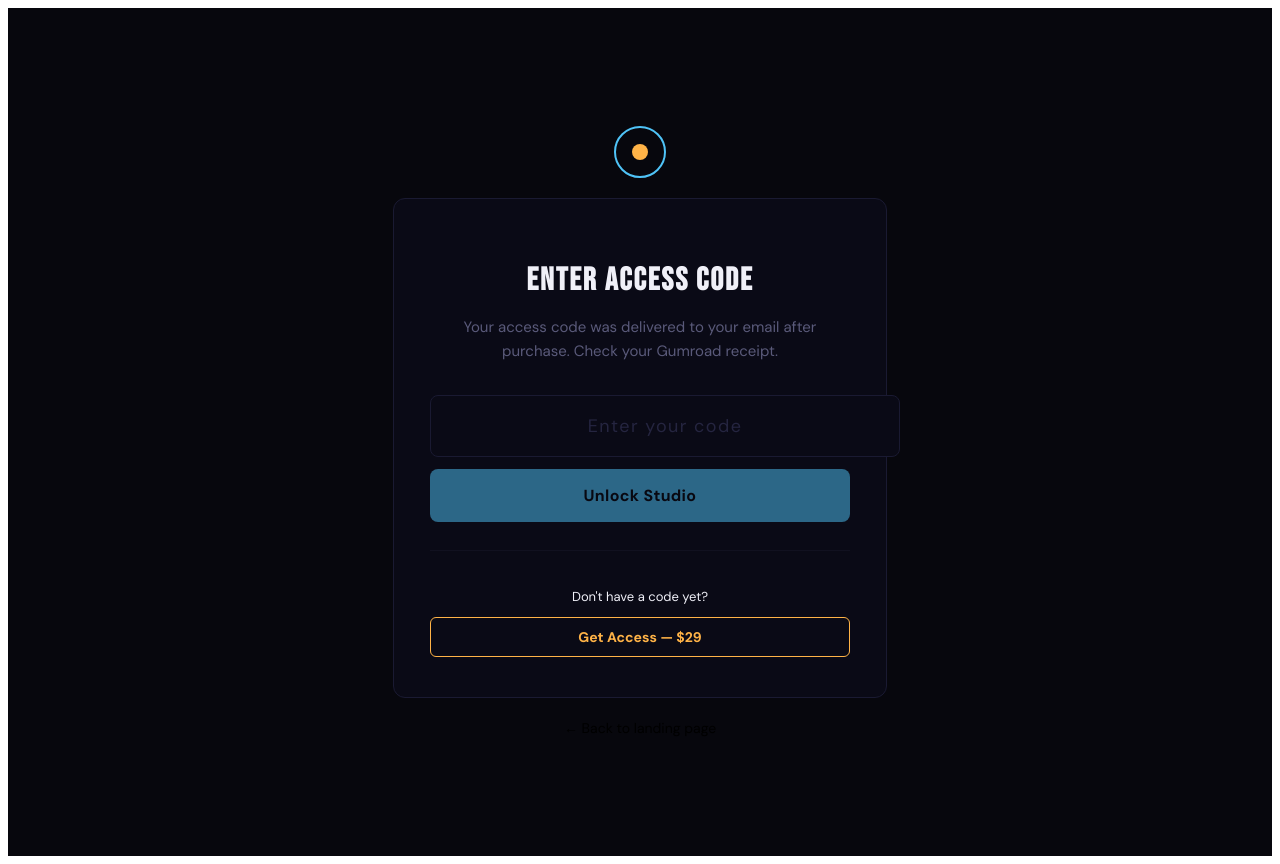
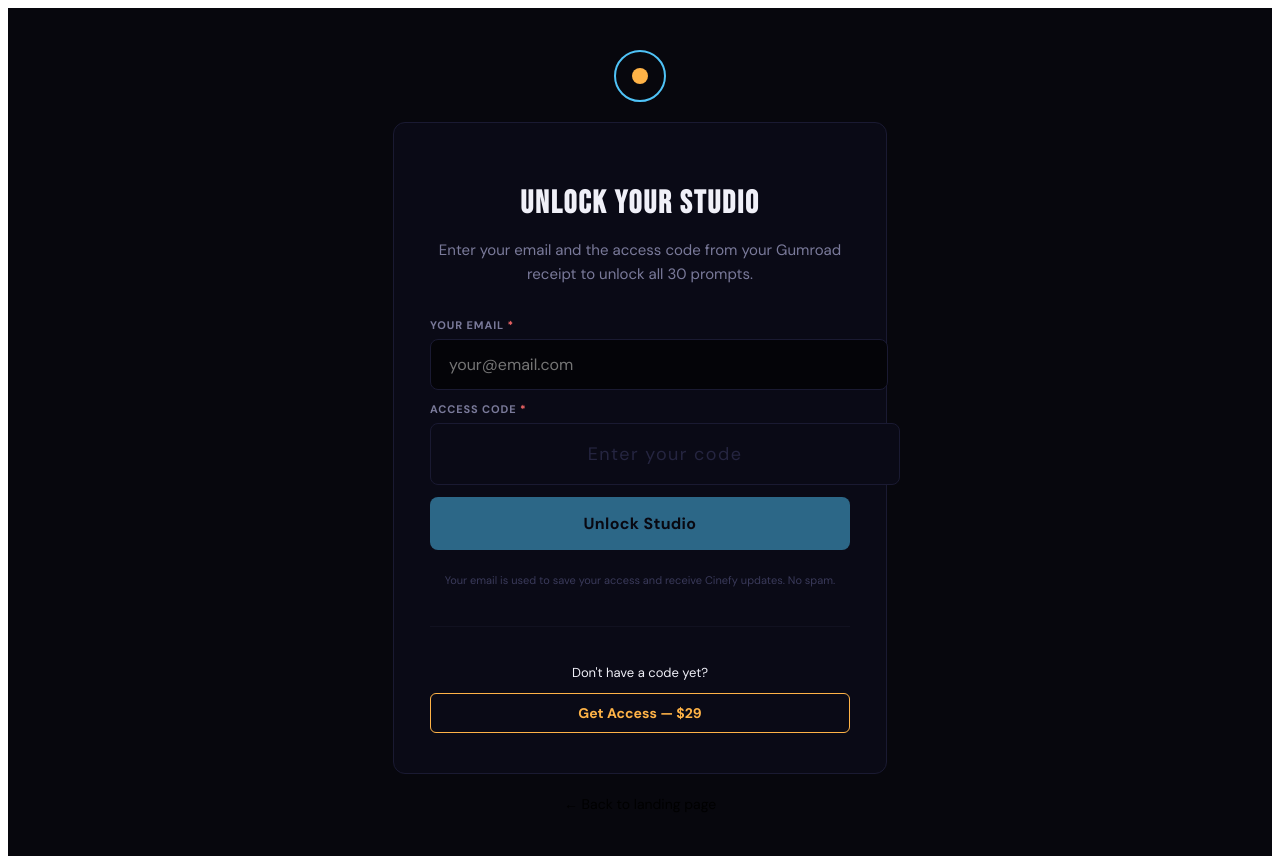
Before and after one commit to damonself5/CINEFY, a React (Vite) app: page / in a window 1280 px wide. Both pictures are taken after a click on the button "Try the Studio Free". Built offline with nearby package versions, Linux system fonts and the light colour scheme.

Commit message:
Update App.jsx

```diff
--- a/src/App.jsx
+++ b/src/App.jsx
@@ -1054,22 +1054,50 @@
 // ── ACCESS GATE ───────────────────────────────────────────
 function AccessGate({ onUnlock, onBack }) {
   const [code, setCode] = useState("");
+  const [email, setEmail] = useState("");
   const [error, setError] = useState("");
+  const [emailError, setEmailError] = useState("");
   const [checking, setChecking] = useState(false);
 
   const VALID_CODES = ["CINEFY2026", "cinefy2026"];
 
-  const handleSubmit = () => {
+  const handleSubmit = async () => {
+    // Validate email first
+    if (!email || !email.includes("@") || !email.includes(".")) {
+      setEmailError("Please enter a valid email address.");
+      return;
+    }
+    if (!code.trim()) {
+      setError("Please enter your access code.");
+      return;
+    }
     setChecking(true);
-    setTimeout(() => {
-      if (VALID_CODES.includes(code.trim().toUpperCase()) ||
-          VALID_CODES.includes(code.trim())) {
-        onUnlock();
-      } else {
+    setError(""); setEmailError("");
+
+    const isValid = VALID_CODES.includes(code.trim().toUpperCase()) ||
+                    VALID_CODES.includes(code.trim());
+    if (!isValid) {
       setError("Invalid access code. Check your Gumroad receipt and try again.");
       setChecking(false);
-      }
-    }, 600);
+      return;
+    }
+
+    // Submit email to Formspree before unlocking
+    try {
+      await fetch("https://formspree.io/f/xjgazdvz", {
+        method: "POST",
+        headers: { "Content-Type": "application/json", "Accept": "application/json" },
+        body: JSON.stringify({
+          email,
+          source: "Cinefy Studio Access — Code Redemption",
+          code: code.trim().toUpperCase(),
+          timestamp: new Date().toISOString(),
+        }),
+      });
+    } catch (_) {
+      // Silently continue even if Formspree fails — don't block access
+    }
+    onUnlock();
   };
 
   return (
@@ -1120,14 +1148,43 @@
       }}>
         <div style={{textAlign:"center", marginBottom:32}}>
           <h1 style={{fontFamily:"Bebas Neue", fontSize:32, letterSpacing:"0.06em", marginBottom:8}}>
-            Enter Access Code
+            Unlock Your Studio
           </h1>
-          <p style={{fontSize:15, color:"#5A5A7A", lineHeight:1.6}}>
-            Your access code was delivered to your email after purchase. Check your Gumroad receipt.
+          <p style={{fontSize:15, color:"#7A7A9A", lineHeight:1.6}}>
+            Enter your email and the access code from your Gumroad receipt to unlock all 30 prompts.
           </p>
         </div>
 
         <div style={{display:"flex", flexDirection:"column", gap:12}}>
+
+          {/* Email field — required */}
+          <div>
+            <label style={{display:"block",fontSize:11,fontWeight:700,letterSpacing:"0.08em",color:"#7A7A9A",marginBottom:7}}>
+              YOUR EMAIL <span style={{color:"#FF6B6B"}}>*</span>
+            </label>
+            <input
+              type="email"
+              placeholder="your@email.com"
+              value={email}
+              onChange={e => { setEmail(e.target.value); setEmailError(""); }}
+              onKeyDown={e => e.key === "Enter" && handleSubmit()}
+              style={{
+                background:"#040408", border:`1px solid ${emailError ? "#FF6B6B" : "#1A1A32"}`,
+                color:"#F0F0F8", fontFamily:"DM Sans", fontSize:16,
+                width:"100%", padding:"14px 18px", borderRadius:8,
+                outline:"none", transition:"border-color 0.15s",
+              }}
+            />
+            {emailError && (
+              <p style={{fontSize:12,color:"#FF6B6B",marginTop:5}}>{emailError}</p>
+            )}
+          </div>
+
+          {/* Access code field */}
+          <div>
+            <label style={{display:"block",fontSize:11,fontWeight:700,letterSpacing:"0.08em",color:"#7A7A9A",marginBottom:7}}>
+              ACCESS CODE <span style={{color:"#FF6B6B"}}>*</span>
+            </label>
             <input
               className="gate-input"
               placeholder="Enter your code"
@@ -1135,6 +1192,7 @@
               onChange={e => { setCode(e.target.value); setError(""); }}
               onKeyDown={e => e.key === "Enter" && handleSubmit()}
             />
+          </div>
 
           {error && (
             <p style={{
@@ -1144,9 +1202,14 @@
             }}>{error}</p>
           )}
 
-          <button className="gate-btn" onClick={handleSubmit} disabled={!code.trim() || checking}>
-            {checking ? "Checking..." : "Unlock Studio"}
-          </button>
+          <button className="gate-btn" onClick={handleSubmit}
+            disabled={!code.trim() || !email.trim() || checking}>
+            {checking ? "Verifying..." : "Unlock Studio"}
+          </button>
+
+          <p style={{fontSize:11,color:"#3A3A5A",textAlign:"center"}}>
+            Your email is used to save your access and receive Cinefy updates. No spam.
+          </p>
         </div>
 
         <div style={{
@@ -1358,6 +1421,9 @@
   const [copied, setCopied] = useState(false);
   const [search, setSearch] = useState("");
   const [editedPrompt, setEditedPrompt] = useState(null);
+  const [studioEmail, setStudioEmail] = useState("");
+  const [studioEmailSent, setStudioEmailSent] = useState(false);
+  const [studioEmailSaving, setStudioEmailSaving] = useState(false);
   const outputRef = useRef(null);
 
   const allCats = ["All", ...CATS];
@@ -1387,6 +1453,24 @@
   };
 
   const chCol = CH_COLOR[selected.ch] || COLORS.blue;
+
+  const submitStudioEmail = async () => {
+    if (!studioEmail || !studioEmail.includes("@")) return;
+    setStudioEmailSaving(true);
+    try {
+      await fetch("https://formspree.io/f/xjgazdvz", {
+        method: "POST",
+        headers: { "Content-Type": "application/json", "Accept": "application/json" },
+        body: JSON.stringify({
+          email: studioEmail,
+          source: `Cinefy Studio — Prompt ${selected.id} — ${selected.name}`,
+          timestamp: new Date().toISOString(),
+        }),
+      });
+      setStudioEmailSent(true);
+    } catch (_) { setStudioEmailSent(true); }
+    setStudioEmailSaving(false);
+  };
 
   return (
     <div style={{background:COLORS.bg, minHeight:"100vh", fontFamily:"'DM Sans', sans-serif", color:COLORS.white, display:"flex", flexDirection:"column"}}>
@@ -1523,6 +1607,64 @@
 
             {/* Output */}
             <div>
+
+              {/* Optional email capture */}
+              {!studioEmailSent ? (
+                <div style={{
+                  display:"flex", alignItems:"center", gap:10,
+                  padding:"12px 16px", marginBottom:16,
+                  background:"rgba(79,195,247,0.03)",
+                  border:"1px solid #1A1A32", borderRadius:8,
+                  flexWrap:"wrap"
+                }}>
+                  <div style={{flex:1, minWidth:200}}>
+                    <p style={{fontSize:12,color:COLORS.lgrey,marginBottom:0}}>
+                      Enter your email to save your work and get updates from CINEFY
+                    </p>
+                  </div>
+                  <div style={{display:"flex",gap:8,flexShrink:0}}>
+                    <input
+                      type="email"
+                      placeholder="your@email.com"
+                      value={studioEmail}
+                      onChange={e => setStudioEmail(e.target.value)}
+                      onKeyDown={e => e.key === "Enter" && submitStudioEmail()}
+                      style={{
+                        background:"#040408", border:"1px solid #1A1A32",
+                        color:"#F0F0F8", fontFamily:"DM Sans", fontSize:13,
+                        padding:"8px 14px", borderRadius:6, outline:"none",
+                        width:200, transition:"border-color 0.15s"
+                      }}
+                    />
+                    <button
+                      onClick={submitStudioEmail}
+                      disabled={!studioEmail.trim() || studioEmailSaving}
+                      style={{
+                        background:"#4FC3F7", color:"#07070D",
+                        fontFamily:"DM Sans", fontWeight:700, fontSize:13,
+                        padding:"8px 16px", borderRadius:6, border:"none",
+                        cursor:"pointer", whiteSpace:"nowrap",
+                        opacity: (!studioEmail.trim() || studioEmailSaving) ? 0.5 : 1
+                      }}
+                    >
+                      {studioEmailSaving ? "..." : "Save"}
+                    </button>
+                  </div>
+                </div>
+              ) : (
+                <div style={{
+                  padding:"10px 16px", marginBottom:16,
+                  background:"rgba(91,224,106,0.04)",
+                  border:"1px solid rgba(91,224,106,0.2)", borderRadius:8,
+                  display:"flex", alignItems:"center", gap:10
+                }}>
+                  <div style={{width:6,height:6,borderRadius:"50%",background:"#5BE06A",flexShrink:0}} />
+                  <p style={{fontSize:12,color:"#5BE06A",margin:0}}>
+                    You're on the list — we'll keep you updated on new prompts and features.
+                  </p>
+                </div>
+              )}
+
               <div style={{display:"flex",alignItems:"center",justifyContent:"space-between",marginBottom:14,flexWrap:"wrap",gap:10}}>
                 <div style={{fontSize:13,fontWeight:700,color:COLORS.green,letterSpacing:"0.08em"}}>
                   YOUR PROMPT — READY TO COPY
```
Lines whose indentation alone changed are shown as unchanged.
